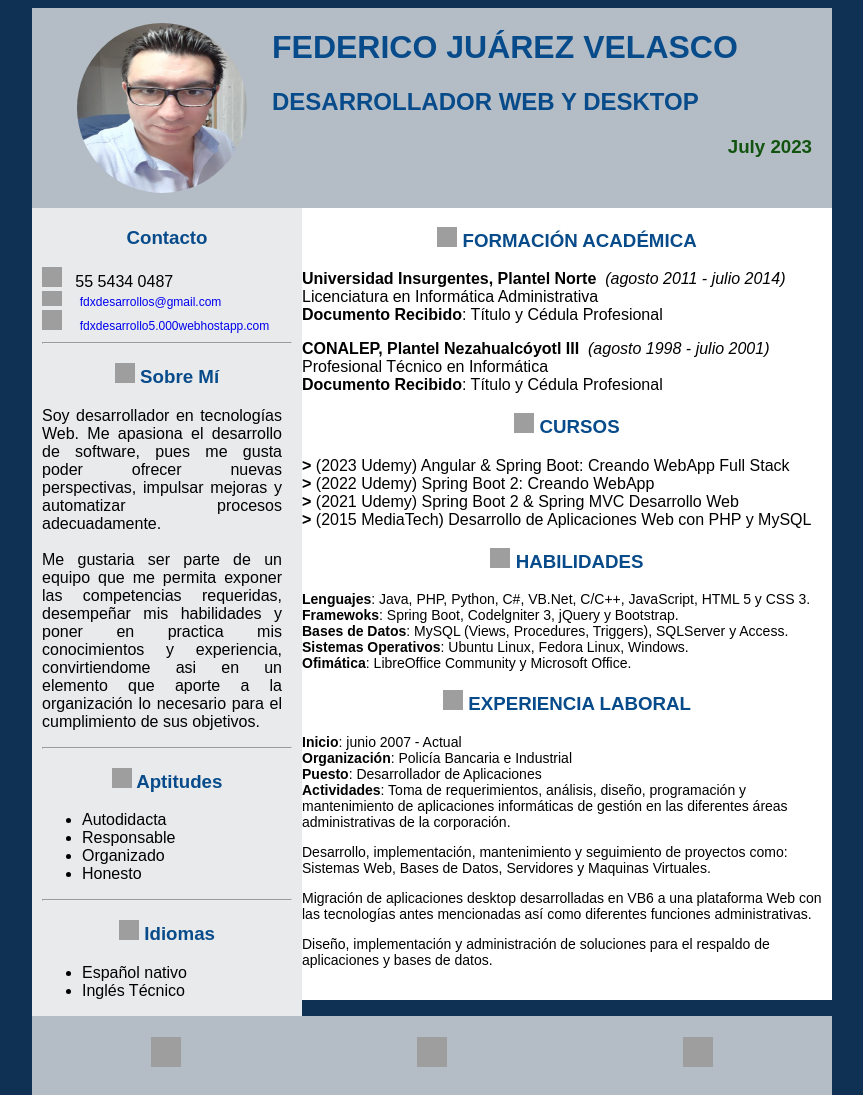
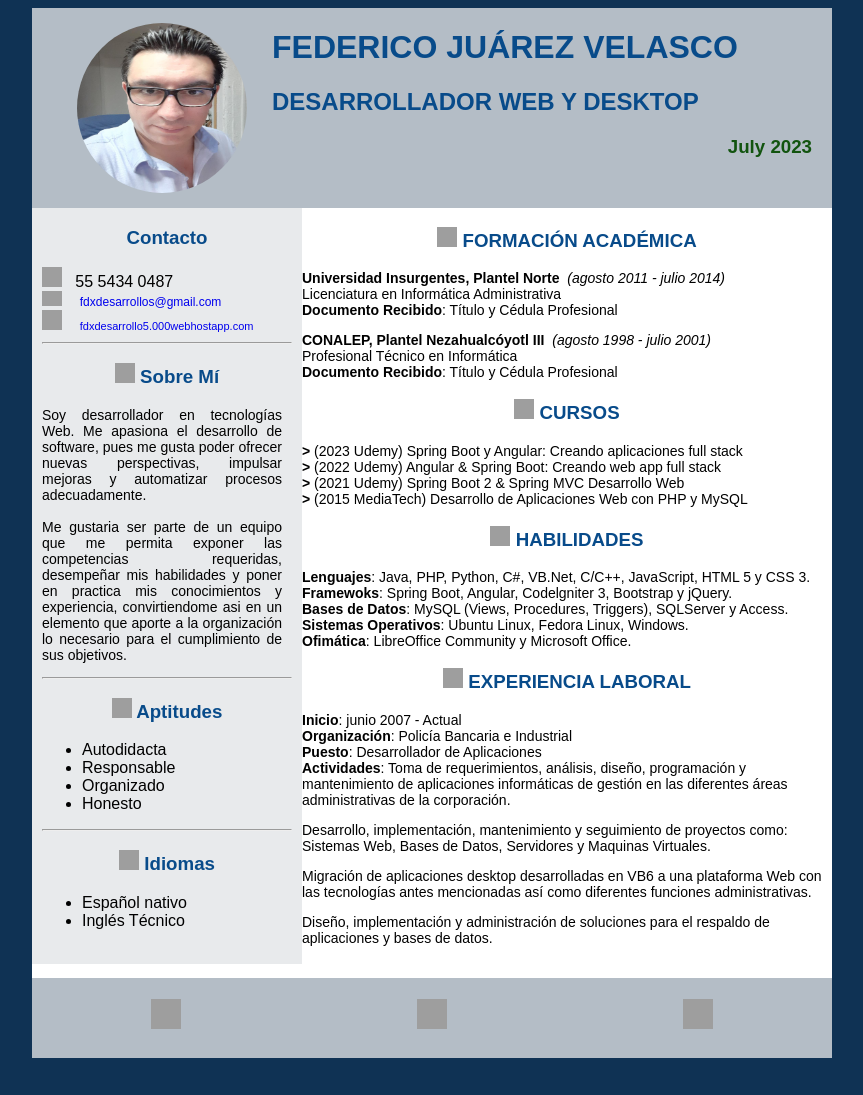
Before and after one commit to FDXDesarrollos/website, a PHP site: page /cv/cvitae.php in a window 1280 px wide. Shown: the top 1095 px of the page, without its empty margins (208-1071 px from the left). After the commit the page ends 1058 px from the top, so only its background shows below. Run offline with PHP 8.4, Linux system fonts and the light colour scheme; grey boxes are pictures that could not be loaded.

Commit message:
Update cvitae.php

```diff
--- a/cv/cvitae.php
+++ b/cv/cvitae.php
@@ -40,7 +40,7 @@ $fecha = fecha();
 					</a>
 				<br>
 				<img src="../img/icons/world.png" style="width: 20px; height: 20px;" />&nbsp;&nbsp;&nbsp;
-				<a href="http://fdxdesarrollo5.000webhostapp.com/" style="font-size: 12px; text-decoration: none;">
+				<a href="http://fdxdesarrollo5.000webhostapp.com/" style="font-size: 11px; text-decoration: none;">
 					fdxdesarrollo5.000webhostapp.com
 				</a>
 				<br>
@@ -49,7 +49,7 @@ $fecha = fecha();
 					<img src="../img/icons/user-gentleman.png" style="width: 20px; height: 20px;" />
 					Sobre Mí
 				</h3>
-				<p style="text-align: justify; padding-right: 10px;">
+				<p style="text-align: justify; padding-right: 10px; font-size: 14px;">
                     Soy desarrollador en tecnologías Web. Me apasiona el desarrollo de software, pues me gusta poder ofrecer nuevas perspectivas, impulsar mejoras y automatizar procesos adecuadamente.
                     <br><br>
                     Me gustaria ser parte de un equipo que me permita exponer las competencias requeridas, desempeñar mis habilidades y poner en practica mis conocimientos y experiencia, convirtiendome asi en un elemento que aporte a la organización lo necesario para el cumplimiento de sus objetivos.
@@ -78,6 +78,7 @@ $fecha = fecha();
 						<li>Inglés Técnico</li>
 					</ul>
 				</p>
+				<br>
 			</div>
 
 			<div id="content" style="width: 790px; margin: 0 auto 0 auto; padding-left: 10px; background-color: #fff;">
@@ -85,13 +86,13 @@ $fecha = fecha();
 					<img src="../img/icons/academy.png" style="width: 20px; height: 20px;" />
 					FORMACIÓN ACADÉMICA
 				</h3>
-				<p>
+				<p style="font-size: 14px;">
 					<strong>Universidad Insurgentes, Plantel Norte</strong>&nbsp;
 					<span style="font-style: italic;">(agosto 2011 - julio 2014)</span><br>
 					Licenciatura en Informática Administrativa<br>
 					<strong>Documento Recibido</strong>: Título y Cédula Profesional
 				</p>
-				<p>
+				<p style="font-size: 14px;">
 					<strong>CONALEP, Plantel Nezahualcóyotl III</strong>&nbsp;
 					<span style="font-style: italic;">(agosto 1998 - julio 2001)</span><br>
 					Profesional Técnico en Informática<br>
@@ -102,9 +103,9 @@ $fecha = fecha();
 					<img src="../img/icons/certificate.png" style="width: 20px; height: 20px;" />
 					CURSOS
 				</h3>
-				<p>
-				    <strong>> </strong>(2023 Udemy) Angular & Spring Boot: Creando WebApp Full Stack<br>
-					<strong>> </strong>(2022 Udemy) Spring Boot 2: Creando WebApp<br>
+				<p style="font-size: 14px;">
+				    <strong>> </strong>(2023 Udemy) Spring Boot y Angular: Creando aplicaciones full stack<br>
+					<strong>> </strong>(2022 Udemy) Angular & Spring Boot: Creando web app full stack<br>
 					<strong>> </strong>(2021 Udemy) Spring Boot 2 & Spring MVC Desarrollo Web<br>
 					<strong>> </strong>(2015 MediaTech) Desarrollo de Aplicaciones Web con PHP y MySQL
 				</p>
@@ -115,7 +116,7 @@ $fecha = fecha();
 				</h3>
 				<p style="font-size: 14px;">
 					<strong>Lenguajes</strong>: Java, PHP, Python, C#, VB.Net, C/C++, JavaScript, HTML 5 y CSS 3.<br>
-					<strong>Framewoks</strong>: Spring Boot, Codelgniter 3, jQuery y Bootstrap.<br>
+					<strong>Framewoks</strong>: Spring Boot, Angular, Codelgniter 3, Bootstrap y jQuery.<br>
 					<strong>Bases de Datos</strong>: MySQL (Views, Procedures, Triggers), SQLServer y Access.<br>
 					<strong>Sistemas Operativos</strong>: Ubuntu Linux, Fedora Linux, Windows.<br>
 					<strong>Ofimática</strong>: LibreOffice Community y Microsoft Office.<br>
```
